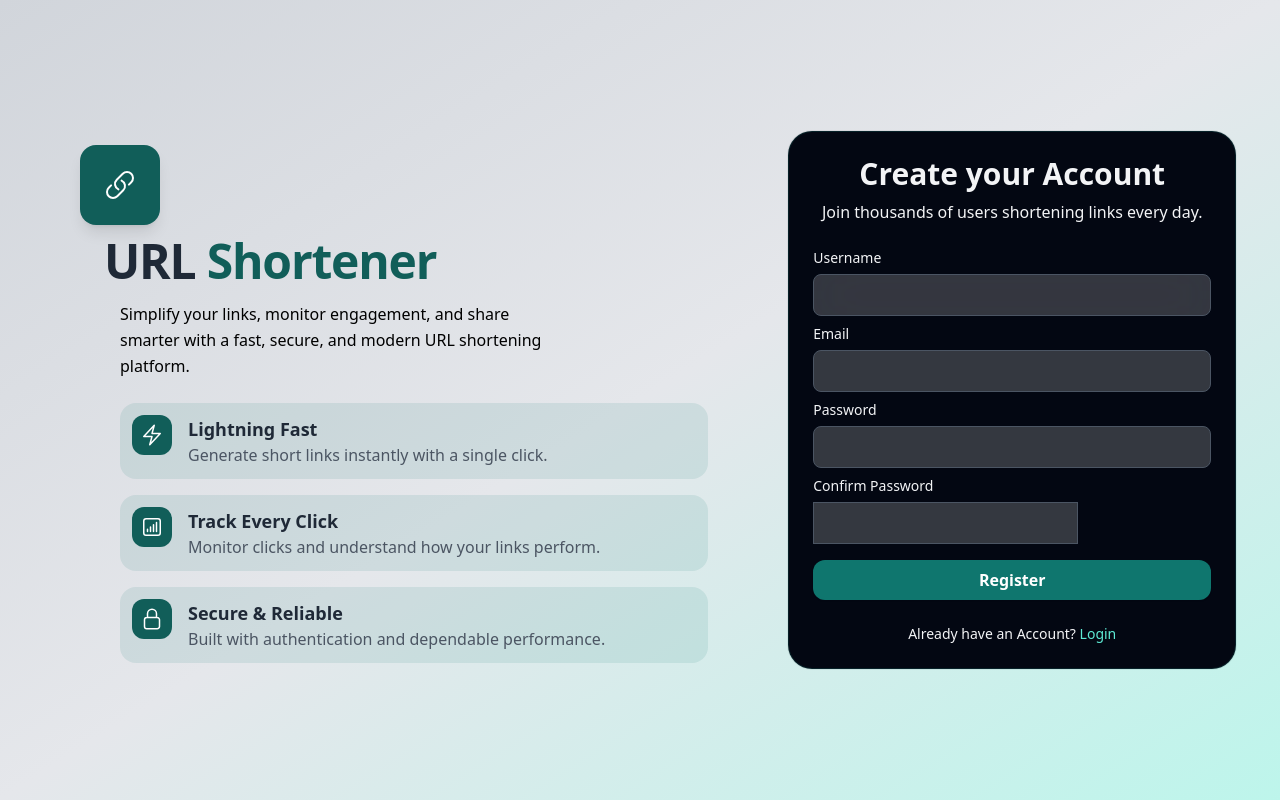
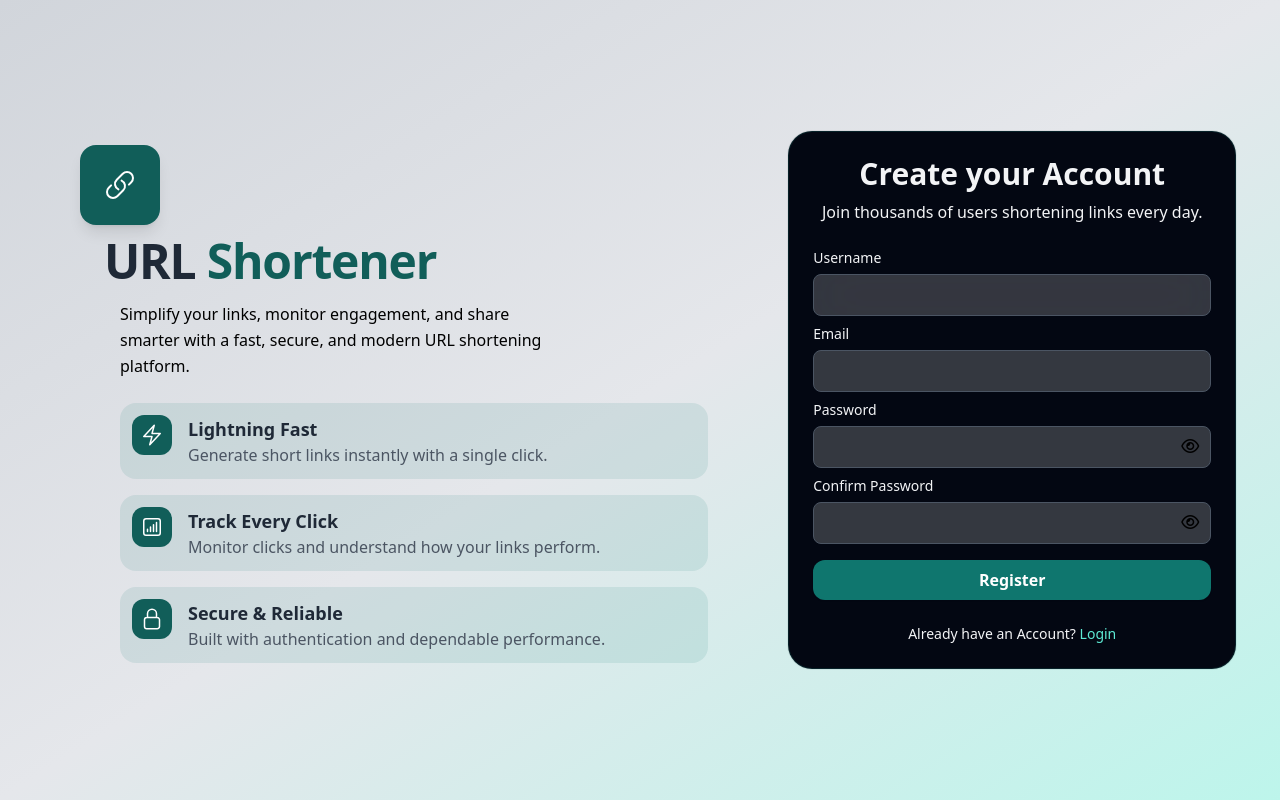
Before and after one commit to zaryabdar/URL-Shortener, a Flask app: page /register in a window 1280 px wide. Run offline with Flask 3, Linux system fonts and the light colour scheme; some libraries are stand-ins or nearby versions.

Commit message:
Added Show Password Module

```diff
--- a/static/javascript/app.js
+++ b/static/javascript/app.js
@@ -1,9 +1,17 @@
-   document.addEventListener("DOMContentLoaded", () => {
-    const password = document.getElementById("password");
-    const toggle = document.getElementById("togglePassword");
+    const toggleButtons = document.querySelectorAll(".toggle-password");
 
-    toggle.addEventListener("click", () => {
-        password.type = password.type === "password" ? "text" : "password";
+toggleButtons.forEach(button => {
+    button.addEventListener("click", () => {
+        const input = button.parentElement.querySelector(".password-input");
+        const icon = button.querySelector("i");
+
+        if (input.type === "password") {
+            input.type = "text";
+            icon.classList.replace("fa-eye", "fa-eye-slash");
+        } else {
+            input.type = "password";
+            icon.classList.replace("fa-eye-slash", "fa-eye");
+        }
     });
 });
 
--- a/templates/base.html
+++ b/templates/base.html
@@ -18,7 +18,9 @@
         darkMode: "class",
       };
     </script>
-
+    <link
+    rel="stylesheet"
+    href="https://cdnjs.cloudflare.com/ajax/libs/font-awesome/6.7.2/css/all.min.css">
     <link
       rel="stylesheet"
       href="{{ url_for('static', filename='styles/style.css') }}"
--- a/templates/dashboard.html
+++ b/templates/dashboard.html
@@ -134,7 +134,7 @@
     </div>
   </div>
 
-  <div class="max-w-6xl 2xl:max-w-7xl mx-auto px-4 py-8">
+  <div class="animate-right max-w-6xl 2xl:max-w-7xl mx-auto px-4 py-8">
     <div class="grid grid-cols-1 md:grid-cols-4 gap-5">
       <!-- Hero Card  -->
       <div
--- a/templates/forgot_password.html
+++ b/templates/forgot_password.html
@@ -1,8 +1,8 @@
 {% extends 'base.html' %} {% block body %}
 
-<div class="min-h-screen flex items-center justify-center px-4 py-10 transition-all duration-500">
+<div class=" min-h-screen flex items-center justify-center px-4 py-10 ">
   <div class="w-full max-w-md">
-    <div class="flex justify-center -mb-8 relative z-10">
+    <div class="animate-right flex justify-center -mb-8 relative z-10">
       <div
         class="w-20 h-20 rounded-3xl bg-teal-700 dark:bg-teal-600 rotate-6 flex items-center justify-center shadow-xl shadow-teal-900/40">
         <svg xmlns="http://www.w3.org/2000/svg" fill="none" viewBox="0 0 24 24" stroke-width="1.5" stroke="white"
@@ -14,7 +14,7 @@
     </div>
 
     <div
-      class="min-h-[400px] bg-gray-950 dark:bg-gray-500/20 rounded-[2rem] border border-teal-800/30 shadow-2xl shadow-teal-900/30 dark:shadow-gray-700/20 ring-1 ring-black/5 pt-16 pb-10 px-8 flex flex-col justify-center">
+      class="animate-right min-h-[400px] bg-gray-950 dark:bg-gray-500/20 rounded-[2rem] border border-teal-800/30 shadow-2xl shadow-teal-900/30 dark:shadow-gray-700/20 ring-1 ring-black/5 pt-16 pb-10 px-8 flex flex-col justify-center">
       <div class="text-center mb-8">
         <h3 class="text-3xl font-bold text-gray-100 tracking-tight">
           Forgot your password? 👀
--- a/templates/register.html
+++ b/templates/register.html
@@ -198,25 +198,29 @@
           {% endfor %}
         </div>
 
-        <div>
+        <div class="relative" >
           {{ form.password.label(class="block text-sm font-medium text-gray-100
-          mb-1 xl:mb-1.5") }} {{ form.password(class="w-full rounded-lg
+          mb-1 xl:mb-1.5") }} {{ form.password(class="password-input w-full rounded-lg
           bg-gray-50/20 border border-gray-600 px-4 py-1 xl:py-2 text-gray-100
           focus:outline-none focus:ring-2 focus:ring-teal-100
           focus:border-transparent transition") }}
+          <button
+        type="button"
+        class="toggle-password absolute right-3 top-1/2 ">
+        <i class="fa-regular fa-eye"></i>
+    </button>
         </div>
 
-        <div>
+        <div class="relative">
           {{ form.confirm_password.label(class="block text-sm font-medium
           text-gray-100 mb-1 xl:mb-1.5") }} {{
-          form.confirm_password(id="password" , class="password-inputrounded-lg bg-gray-50/20 border
+          form.confirm_password(class="password-input w-full rounded-lg bg-gray-50/20 border
           border-gray-600 px-4 py-1 xl:py-2 text-gray-100 focus:outline-none
           focus:ring-2 focus:ring-teal-100 focus:border-transparent transition")
           }}
           <button
         type="button"
-        id="togglePassword"
-        class=" text-gray-400 hover:text-white">
+        class="toggle-password absolute right-3 top-1/2 ">
         <i class="fa-regular fa-eye"></i>
     </button>
           {% if form.confirm_password.errors %} {% for error in
```
Also changed, not shown: templates/login.html (+7 -3 lines), templates/reset_password.html (+17 -8 lines).
